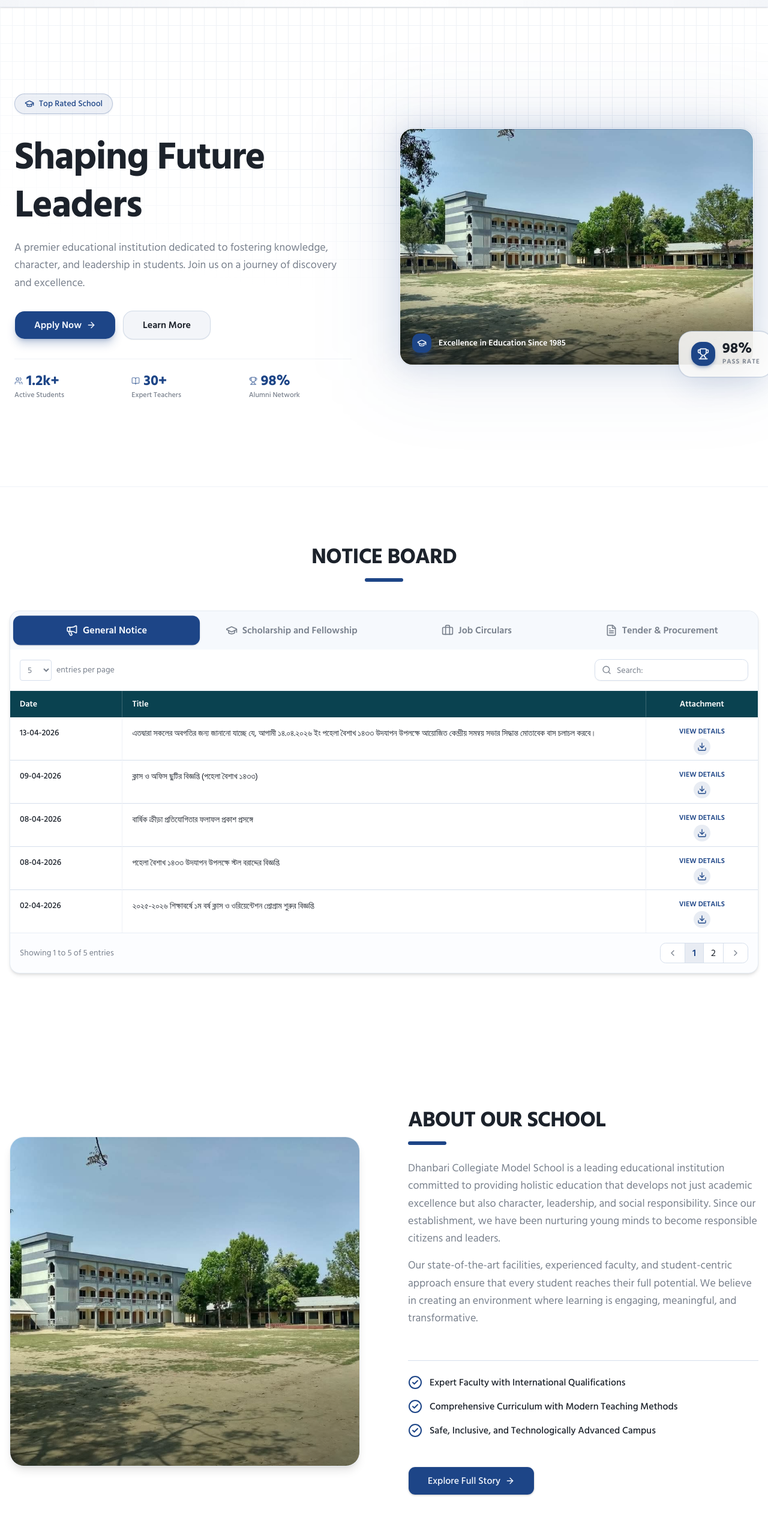
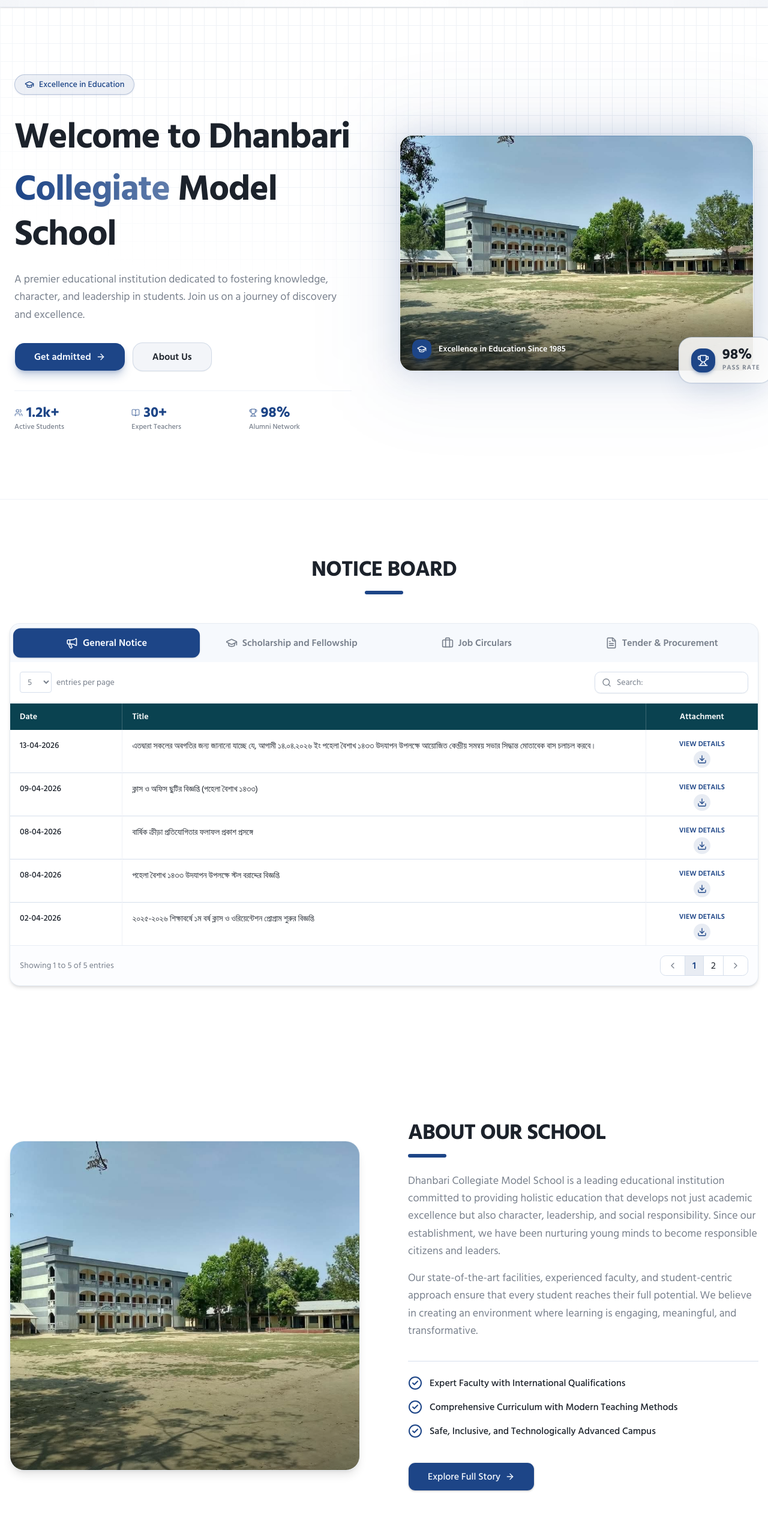
Before and after one commit to naims6/dcms-frontend, a Next.js app: page /en in a window 1280 px wide. Shown: the part 140-2706 px from the top of the page at 60% size. Built offline with nearby package versions, Linux system fonts and the light colour scheme; no server answers.

Commit message:
feat: implement landing and about page components

```diff
--- a/messages/bn/about.json
+++ b/messages/bn/about.json
@@ -1,10 +1,10 @@
 {
   "AboutPage": {
-    "heroBadge": "প্রতিষ্ঠিত ১৯৭২",
+    "heroBadge": "প্রতিষ্ঠিত ১৯৮৫",
     "heroTitle": "ধনবাড়ী কলেজিয়েট",
     "heroTitleHighlight": "মডেল স্কুল",
     "heroSubtitle": "একাডেমিক উৎকর্ষতা এবং সামগ্রিক শিক্ষার মাধ্যমে মেধা লালন, ভবিষ্যৎ গড়ন এবং আগামীর নেতাদের তৈরি করছি।",
-    "heroStat1Value": "৫০+",
+    "heroStat1Value": "৪০+",
     "heroStat1Label": "বছরের উৎকর্ষতা",
     "heroStat2Value": "১,২০০+",
     "heroStat2Label": "সক্রিয় শিক্ষার্থী",
@@ -32,10 +32,10 @@
     "value6Desc": "শিক্ষার্থীদের সমাজে অবদান রাখতে এবং নাগরিক দায়িত্ববোধ বিকাশ করতে উৎসাহিত করা।",
     "historyTitle": "আমাদের ইতিহাস",
     "historySubtitle": "পাঁচ দশকেরও বেশি বিস্তৃত উৎকর্ষতার উত্তরাধিকার।",
-    "history1Year": "১৯৭২",
+    "history1Year": "১৯৮৫",
     "history1Title": "প্রতিষ্ঠা",
     "history1Desc": "ধনবাড়ী ও আশেপাশের এলাকার শিক্ষার্থীদের মানসম্পন্ন শিক্ষা প্রদানের লক্ষ্যে ধনবাড়ী কলেজিয়েট মডেল স্কুল প্রতিষ্ঠিত হয়।",
-    "history2Year": "১৯৮৫",
+    "history2Year": "১৯৯৫",
     "history2Title": "সম্প্রসারণ",
     "history2Desc": "ক্রমবর্ধমান শিক্ষার্থী সংখ্যাকে সহায়তা করতে নতুন বিজ্ঞান গবেষণাগার, একটি লাইব্রেরি এবং খেলার মাঠ সহ স্কুলটি তার সুযোগ-সুবিধা সম্প্রসারিত করে।",
     "history3Year": "২০০০",
--- a/messages/bn/landing.json
+++ b/messages/bn/landing.json
@@ -1,10 +1,12 @@
 {
   "Hero": {
-    "badge": "সেরা রেটেড স্কুল",
-    "headline": "ভবিষ্যতের নেতা তৈরি করছি",
+    "badge": "মানসম্মত শিক্ষায় প্রতিশ্রুতিবদ্ধ",
+    "headlineLine1": "ধনবাড়ী",
+    "headlineHighlight": "কলেজিয়েট",
+    "headlineLine2": " মডেল স্কুলে স্বাগতম",
     "subheading": "শিক্ষার্থীদের জ্ঞান, চরিত্র এবং নেতৃত্ব বিকাশে নিবেদিত একটি প্রধান শিক্ষাপ্রতিষ্ঠান। আবিষ্কার এবং উৎকর্ষতার যাত্রায় আমাদের সাথে যোগ দিন।",
-    "applyNow": "এখনই আবেদন করুন",
-    "learnMore": "আরও জানুন",
+    "applyNow": "ভর্তি হোন",
+    "learnMore": "আমাদের সম্পর্কে",
     "students": "সক্রিয় শিক্ষার্থী",
     "teachers": "দক্ষ শিক্ষক",
     "alumni": "অ্যালামনাই নেটওয়ার্ক",
@@ -31,7 +33,7 @@
     "highlight3": "নিরাপদ, অন্তর্ভুক্তিমূলক এবং প্রযুক্তিগতভাবে উন্নত ক্যাম্পাস",
     "imageAlt": "স্কুল ভবন",
     "imagePlaceholder": "স্কুল ক্যাম্পাস",
-    "ctaButton": "সম্পূর্ণ গল্প অন্বেষণ করুন"
+    "ctaButton": "সম্পূর্ণ গল্প পড়ুন"
   },
   "Stats": {
     "title": "সংখ্যায় আমাদের অর্জন",
--- a/messages/en/about.json
+++ b/messages/en/about.json
@@ -1,10 +1,10 @@
 {
   "AboutPage": {
-    "heroBadge": "Established 1972",
+    "heroBadge": "Established 1985",
     "heroTitle": "Dhanbari Collegiate",
     "heroTitleHighlight": "Model School",
     "heroSubtitle": "Nurturing minds, shaping futures, and building tomorrow's leaders through academic excellence and holistic education.",
-    "heroStat1Value": "50+",
+    "heroStat1Value": "40+",
     "heroStat1Label": "Years of Excellence",
     "heroStat2Value": "1,200+",
     "heroStat2Label": "Active Students",
@@ -32,13 +32,13 @@
     "value6Desc": "Encouraging students to give back to their communities and develop a sense of civic responsibility.",
     "historyTitle": "Our History",
     "historySubtitle": "A legacy of excellence spanning over five decades.",
-    "history1Year": "1972",
+    "history1Year": "1985",
     "history1Title": "Foundation",
     "history1Desc": "Dhanbari Collegiate Model School was established with a vision to provide quality education to the students of Dhanbari and surrounding areas.",
-    "history2Year": "1985",
+    "history2Year": "1995",
     "history2Title": "Expansion",
     "history2Desc": "The school expanded its facilities with new science laboratories, a library, and sports grounds to support a growing student population.",
-    "history3Year": "2000",
+    "history3Year": "2005",
     "history3Title": "Recognition",
     "history3Desc": "Received national recognition for outstanding academic performance and was awarded the status of a Model School by the Ministry of Education.",
     "history4Year": "2015",
--- a/messages/en/landing.json
+++ b/messages/en/landing.json
@@ -1,10 +1,12 @@
 {
   "Hero": {
-    "badge": "Top Rated School",
-    "headline": "Shaping Future Leaders",
+    "badge": "Excellence in Education",
+    "headlineLine1": "Welcome to Dhanbari",
+    "headlineHighlight": "Collegiate",
+    "headlineLine2": " Model School",
     "subheading": "A premier educational institution dedicated to fostering knowledge, character, and leadership in students. Join us on a journey of discovery and excellence.",
-    "applyNow": "Apply Now",
-    "learnMore": "Learn More",
+    "applyNow": "Get admitted",
+    "learnMore": "About Us",
     "students": "Active Students",
     "teachers": "Expert Teachers",
     "alumni": "Alumni Network",
--- a/src/components/pages/landing/about-section.tsx
+++ b/src/components/pages/landing/about-section.tsx
@@ -2,6 +2,7 @@ import { useTranslations } from "next-intl";
 import { Button } from "@/components/ui/button";
 import { ArrowRight, Sparkles, CheckCircle2 } from "lucide-react";
 import Image from "next/image";
+import Link from "next/link";
 
 export function AboutSection() {
   const t = useTranslations("About");
@@ -33,13 +34,8 @@ export function AboutSection() {
           </div>
 
           {/* Right: Content */}
-          <div
-            className="flex flex-col justify-center space-y-8 order-1 lg:order-2"
-            style={{
-              animation: "fadeInRight 0.8s ease both",
-            }}
-          >
-            <div className="space-y-6">
+          <div className="flex flex-col justify-center space-y-6 order-1 lg:order-2">
+            <div className="space-y-5">
               {/* Heading */}
               <div className="text-center lg:text-left">
                 <h2 className="text-3xl md:text-4xl font-bold tracking-tight text-foreground uppercase mb-4">
@@ -56,10 +52,13 @@ export function AboutSection() {
             </div>
 
             {/* Highlights List */}
-            <ul className="space-y-4 pt-6 mt-6 border-t border-border">
+            <ul className="space-y-4 pt-6 mt-3 border-t border-border">
               {(["highlight1", "highlight2", "highlight3"] as const).map(
                 (key, idx) => (
-                  <li key={idx} className="flex gap-3 items-start justify-center lg:justify-start">
+                  <li
+                    key={idx}
+                    className="flex gap-3 items-start lg:justify-start"
+                  >
                     <CheckCircle2 className="h-6 w-6 text-primary shrink-0" />
                     <span className="text-base font-medium text-foreground text-left">
                       {t(key)}
@@ -71,10 +70,12 @@ export function AboutSection() {
 
             {/* CTA Button */}
             <div className="pt-4 flex justify-center lg:justify-start">
-              <Button size="lg" className="h-12 px-8 gap-2 group text-base">
-                {t("ctaButton")}
-                <ArrowRight className="h-4 w-4 transition-transform group-hover:translate-x-1" />
-              </Button>
+              <Link href="/about">
+                <Button size="lg" className="h-12 px-8 gap-2 group text-base">
+                  {t("ctaButton")}
+                  <ArrowRight className="h-4 w-4 transition-transform group-hover:translate-x-1" />
+                </Button>
+              </Link>
             </div>
           </div>
         </div>
--- a/src/components/pages/landing/hero-section.tsx
+++ b/src/components/pages/landing/hero-section.tsx
@@ -1,5 +1,6 @@
 import Image from "next/image";
 import { useTranslations } from "next-intl";
+import { Link } from "@/i18n/navigation";
 import { Button } from "@/components/ui/button";
 import { ArrowRight, GraduationCap, Trophy } from "lucide-react";
 import {
@@ -59,8 +60,14 @@ export function HeroSection() {
 
             {/* Headline */}
             <div className="space-y-4">
-              <h1 className="text-4xl font-extrabold tracking-tight leading-tight sm:text-5xl lg:text-6xl xl:text-[4rem] 2xl:text-[4.5rem]">
-                <span className="text-foreground">{t("headline")}</span>
+              <h1 className="text-4xl font-extrabold tracking-tight leading-tight sm:text-5xl lg:text-6xl xl:text-6xl 2xl:text-6xl">
+                <span className="block text-foreground mb-1 md:mb-3">{t("headlineLine1")}</span>
+                <span className="block text-foreground pb-2">
+                  <span className="bg-clip-text text-transparent bg-gradient-to-r from-primary to-primary/70 dark:from-primary dark:to-primary/80">
+                    {t("headlineHighlight")}
+                  </span>
+                  {t("headlineLine2")}
+                </span>
               </h1>
 
               <p className="max-w-135 text-muted-foreground text-base md:text-lg leading-relaxed">
@@ -73,16 +80,22 @@ export function HeroSection() {
               <Button
                 size="lg"
                 className="h-12 px-8 rounded-xl gap-2 font-semibold shadow-lg shadow-primary/25 hover:shadow-primary/40 transition-all duration-300"
+                asChild
               >
-                {t("applyNow")}
-                <ArrowRight className="h-4 w-4" />
+                <Link href="#">
+                  {t("applyNow")}
+                  <ArrowRight className="h-4 w-4" />
+                </Link>
               </Button>
               <Button
                 size="lg"
                 variant="outline"
                 className="h-12 px-8 rounded-xl font-semibold border-primary/20 bg-primary/5 dark:bg-primary/8 backdrop-blur-md hover:bg-primary/10 dark:hover:bg-primary/15 transition-all duration-300"
+                asChild
               >
-                {t("learnMore")}
+                <Link href="/about">
+                  {t("learnMore")}
+                </Link>
               </Button>
             </div>
 
```
